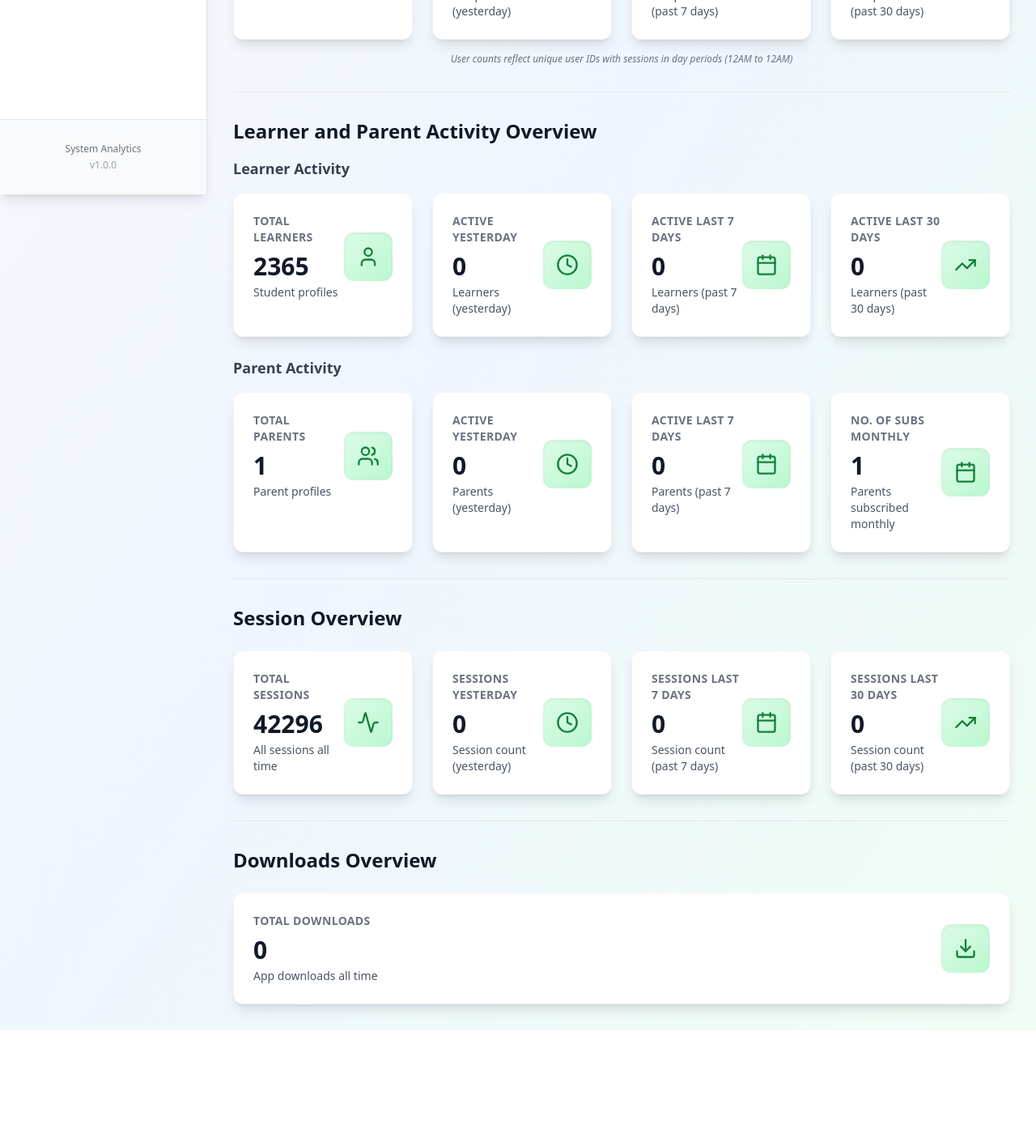
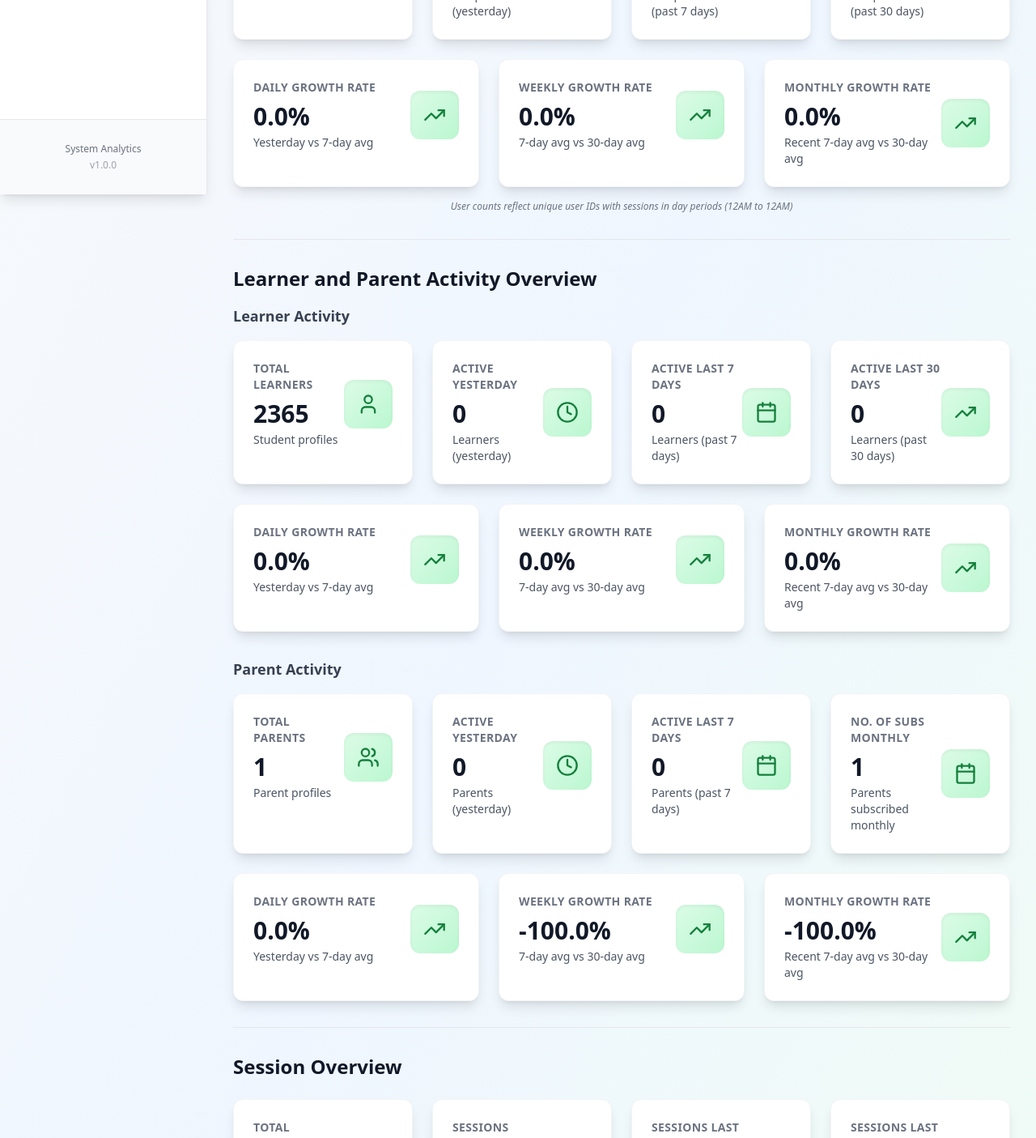
Before and after one commit to TonyStagon/Reslocate-Analytics, a React (Vite) app: page / in a window 1280 px wide. Shown: the part 560-1965 px from the top of the page at 81% size. Before the commit the page ends 1832 px from the top, so only its background shows below. Built offline with nearby package versions, Linux system fonts and the light colour scheme; no server answers; the database is empty.

Commit message:
Growth rate

```diff
--- a/src/pages/Overview.tsx
+++ b/src/pages/Overview.tsx
@@ -396,6 +396,41 @@ export function Overview() {
             icon={TrendingUpIcon}
           />
         </div>
+        <div className="grid grid-cols-1 md:grid-cols-3 gap-6 mt-6">
+          <KPICard
+            title="Daily Growth Rate"
+            value={`${(() => {
+              const avgDaily7d = (stats?.distinct_users_7d || 0) / 7
+              const yesterday = stats?.distinct_users_24h || 0
+              if (avgDaily7d === 0) return '0.0'
+              return (((yesterday - avgDaily7d) / avgDaily7d) * 100).toFixed(1)
+            })()}%`}
+            subtitle="Yesterday vs 7-day avg"
+            icon={TrendingUpIcon}
+          />
+          <KPICard
+            title="Weekly Growth Rate"
+            value={`${(() => {
+              const avgDaily7d = (stats?.distinct_users_7d || 0) / 7
+              const avgDaily30d = (stats?.distinct_users_30d || 0) / 30
+              if (avgDaily30d === 0) return '0.0'
+              return (((avgDaily7d - avgDaily30d) / avgDaily30d) * 100).toFixed(1)
+            })()}%`}
+            subtitle="7-day avg vs 30-day avg"
+            icon={TrendingUpIcon}
+          />
+          <KPICard
+            title="Monthly Growth Rate"
+            value={`${(() => {
+              const avgDaily30d = (stats?.distinct_users_30d || 0) / 30
+              const avgDaily7d = (stats?.distinct_users_7d || 0) / 7
+              if (avgDaily30d === 0) return '0.0'
+              return (((avgDaily7d - avgDaily30d) / avgDaily30d) * 100).toFixed(1)
+            })()}%`}
+            subtitle="Recent 7-day avg vs 30-day avg"
+            icon={TrendingUpIcon}
+          />
+        </div>
         <div className="text-xs text-gray-500 text-center italic mt-4">
           User counts reflect unique user IDs with sessions in day periods (12AM to 12AM)
         </div>
@@ -432,6 +467,41 @@ export function Overview() {
             icon={TrendingUpIcon}
           />
         </div>
+        <div className="grid grid-cols-1 md:grid-cols-3 gap-6 mb-8">
+          <KPICard
+            title="Daily Growth Rate"
+            value={`${(() => {
+              const avgDaily7d = (stats?.learners_active_7d || 0) / 7
+              const yesterday = stats?.learners_active_24h || 0
+              if (avgDaily7d === 0) return '0.0'
+              return (((yesterday - avgDaily7d) / avgDaily7d) * 100).toFixed(1)
+            })()}%`}
+            subtitle="Yesterday vs 7-day avg"
+            icon={TrendingUpIcon}
+          />
+          <KPICard
+            title="Weekly Growth Rate"
+            value={`${(() => {
+              const avgDaily7d = (stats?.learners_active_7d || 0) / 7
+              const avgDaily30d = (stats?.learners_active_30d || 0) / 30
+              if (avgDaily30d === 0) return '0.0'
+              return (((avgDaily7d - avgDaily30d) / avgDaily30d) * 100).toFixed(1)
+            })()}%`}
+            subtitle="7-day avg vs 30-day avg"
+            icon={TrendingUpIcon}
+          />
+          <KPICard
+            title="Monthly Growth Rate"
+            value={`${(() => {
+              const avgDaily30d = (stats?.learners_active_30d || 0) / 30
+              const avgDaily7d = (stats?.learners_active_7d || 0) / 7
+              if (avgDaily30d === 0) return '0.0'
+              return (((avgDaily7d - avgDaily30d) / avgDaily30d) * 100).toFixed(1)
+            })()}%`}
+            subtitle="Recent 7-day avg vs 30-day avg"
+            icon={TrendingUpIcon}
+          />
+        </div>
 
         <h3 className="text-lg font-semibold text-gray-700 mb-4">Parent Activity</h3>
         <div className="grid grid-cols-1 md:grid-cols-2 lg:grid-cols-3 xl:grid-cols-4 gap-6">
@@ -458,6 +528,41 @@ export function Overview() {
             value={stats?.parents_active_month || 0}
             subtitle="Parents subscribed monthly"
             icon={Calendar}
+          />
+        </div>
+        <div className="grid grid-cols-1 md:grid-cols-3 gap-6 mt-6">
+          <KPICard
+            title="Daily Growth Rate"
+            value={`${(() => {
+              const avgDaily7d = (stats?.parents_active_7d || 0) / 7
+              const yesterday = stats?.parents_active_24h || 0
+              if (avgDaily7d === 0) return '0.0'
+              return (((yesterday - avgDaily7d) / avgDaily7d) * 100).toFixed(1)
+            })()}%`}
+            subtitle="Yesterday vs 7-day avg"
+            icon={TrendingUpIcon}
+          />
+          <KPICard
+            title="Weekly Growth Rate"
+            value={`${(() => {
+              const avgDaily7d = (stats?.parents_active_7d || 0) / 7
+              const avgDaily30d = (stats?.parents_active_month || 0) / 30
+              if (avgDaily30d === 0) return '0.0'
+              return (((avgDaily7d - avgDaily30d) / avgDaily30d) * 100).toFixed(1)
+            })()}%`}
+            subtitle="7-day avg vs 30-day avg"
+            icon={TrendingUpIcon}
+          />
+          <KPICard
+            title="Monthly Growth Rate"
+            value={`${(() => {
+              const avgDaily30d = (stats?.parents_active_month || 0) / 30
+              const avgDaily7d = (stats?.parents_active_7d || 0) / 7
+              if (avgDaily30d === 0) return '0.0'
+              return (((avgDaily7d - avgDaily30d) / avgDaily30d) * 100).toFixed(1)
+            })()}%`}
+            subtitle="Recent 7-day avg vs 30-day avg"
+            icon={TrendingUpIcon}
           />
         </div>
       </div>
@@ -490,6 +595,41 @@ export function Overview() {
             icon={TrendingUpIcon}
           />
         </div>
+        <div className="grid grid-cols-1 md:grid-cols-3 gap-6 mt-6">
+          <KPICard
+            title="Daily Growth Rate"
+            value={`${(() => {
+              const avgDaily7d = (stats?.total_sessions_7d || 0) / 7
+              const yesterday = stats?.total_sessions_24h || 0
+              if (avgDaily7d === 0) return '0.0'
+              return (((yesterday - avgDaily7d) / avgDaily7d) * 100).toFixed(1)
+            })()}%`}
+            subtitle="Yesterday vs 7-day avg"
+            icon={TrendingUpIcon}
+          />
+          <KPICard
+            title="Weekly Growth Rate"
+            value={`${(() => {
+              const avgDaily7d = (stats?.total_sessions_7d || 0) / 7
+              const avgDaily30d = (stats?.total_sessions_30d || 0) / 30
+              if (avgDaily30d === 0) return '0.0'
+              return (((avgDaily7d - avgDaily30d) / avgDaily30d) * 100).toFixed(1)
+            })()}%`}
+            subtitle="7-day avg vs 30-day avg"
+            icon={TrendingUpIcon}
+          />
+          <KPICard
+            title="Monthly Growth Rate"
+            value={`${(() => {
+              const avgDaily30d = (stats?.total_sessions_30d || 0) / 30
+              const avgDaily7d = (stats?.total_sessions_7d || 0) / 7
+              if (avgDaily30d === 0) return '0.0'
+              return (((avgDaily7d - avgDaily30d) / avgDaily30d) * 100).toFixed(1)
+            })()}%`}
+            subtitle="Recent 7-day avg vs 30-day avg"
+            icon={TrendingUpIcon}
+          />
+        </div>
       </div>
 
       <div className="pt-8 border-t border-gray-200">
```
